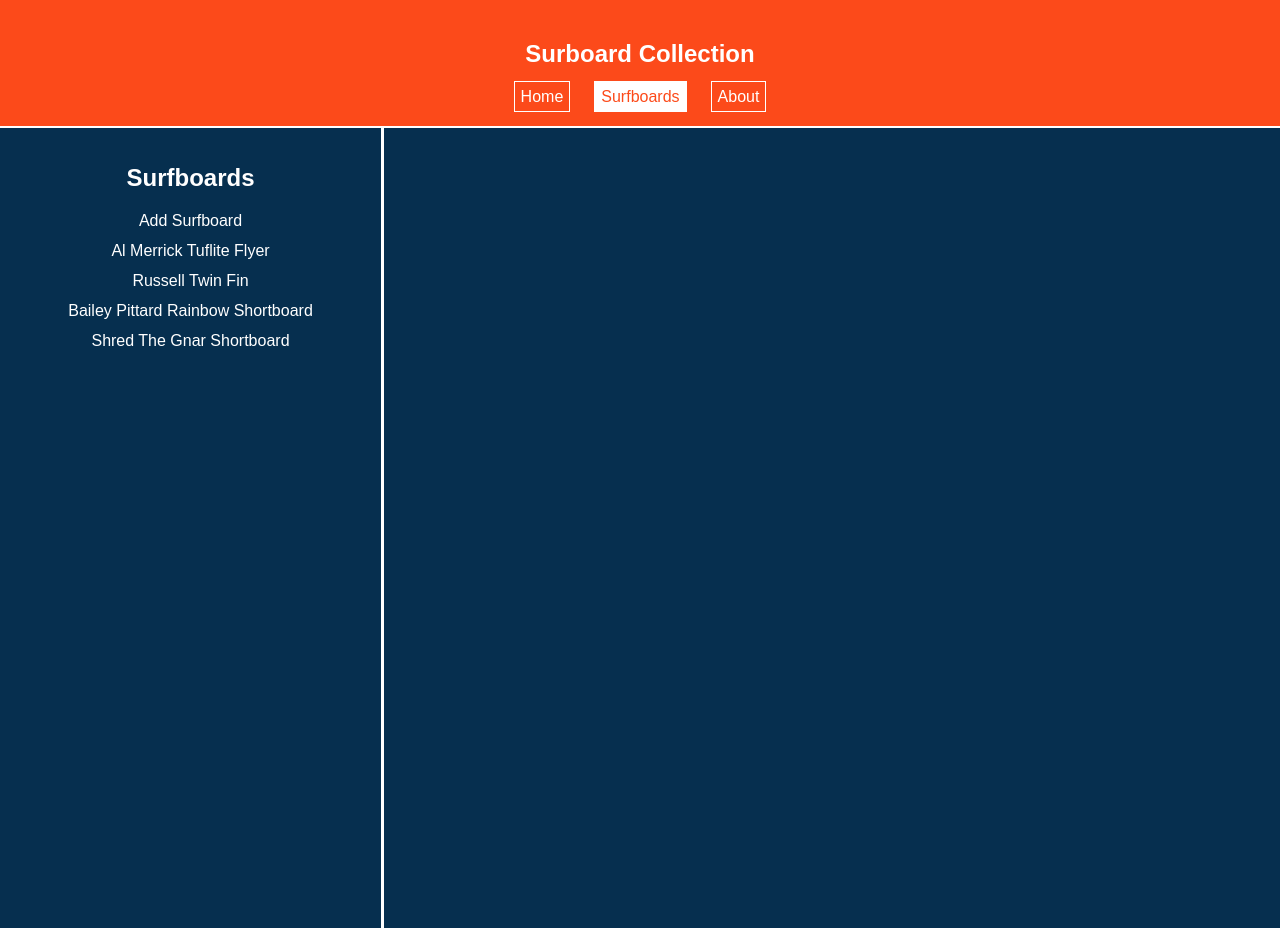
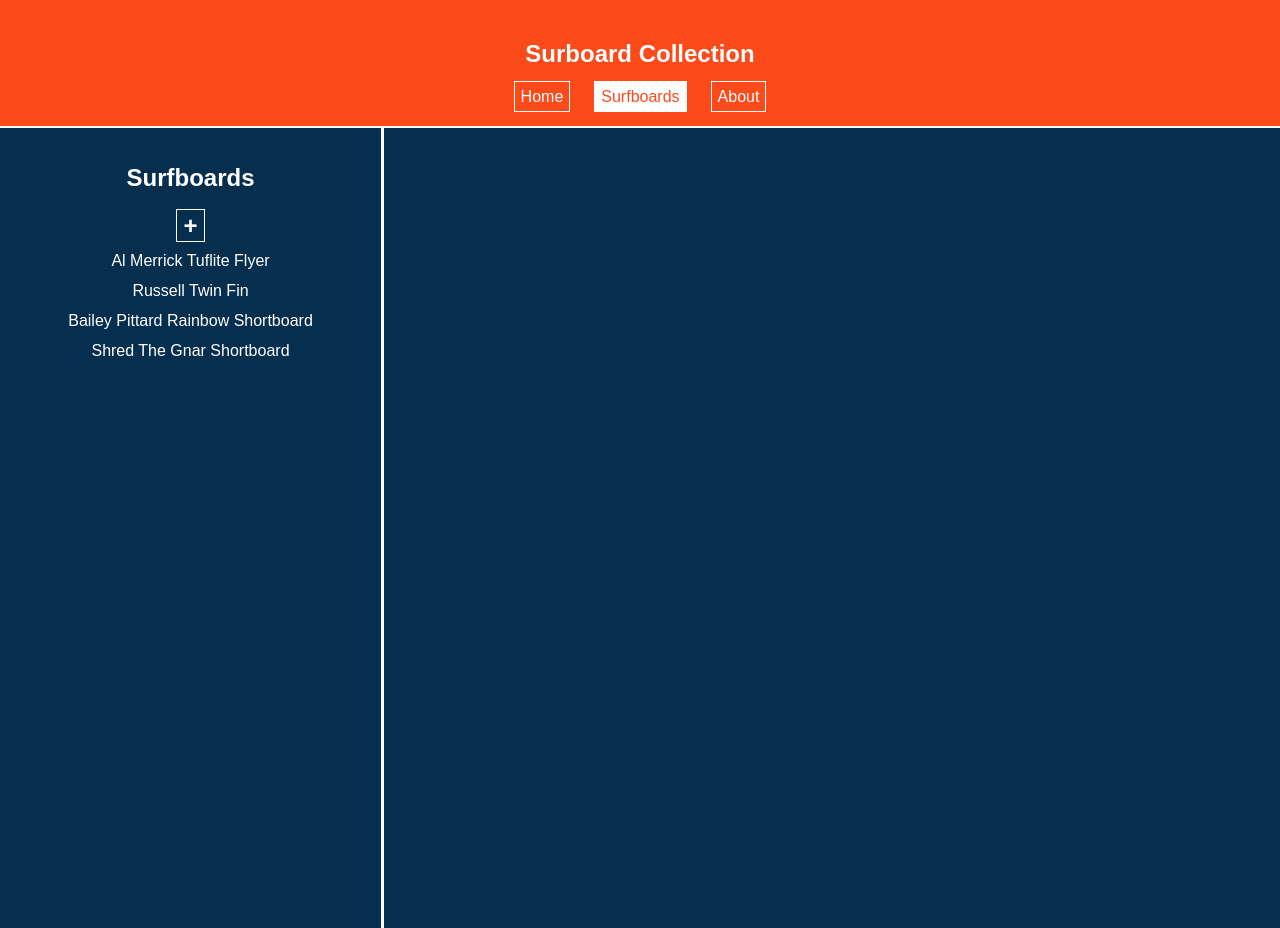
Before and after one commit to learn-co-curriculum/react-router-v4-lecture, a React (Create React App) app: page /surfboards in a window 1280 px wide. Built offline with nearby package versions, Linux system fonts and the light colour scheme.

Commit message:
Add + button to sidebar

```diff
--- a/src/containers/App.css
+++ b/src/containers/App.css
@@ -28,6 +28,18 @@
   float: left;
   width: 70vw;
   text-align: center;
+}
+
+.addBoardLink {
+  border: solid 1px white;
+  padding: 2px 6px;
+  display: inline;
+}
+
+.addBoardLink:hover {
+  border: solid 1px white;
+  color: #062f4f;
+  background: white;
 }
 
 .divBox {
--- a/src/containers/Surfboards/index.js
+++ b/src/containers/Surfboards/index.js
@@ -71,7 +71,7 @@
             className="sidebarNavlink"
             to="/surfboards/new"
           >
-            Add Surfboard
+            <h2 className="addBoardLink">+</h2>
           </NavLink>
           {renderSurfboardLinks}
 
```
